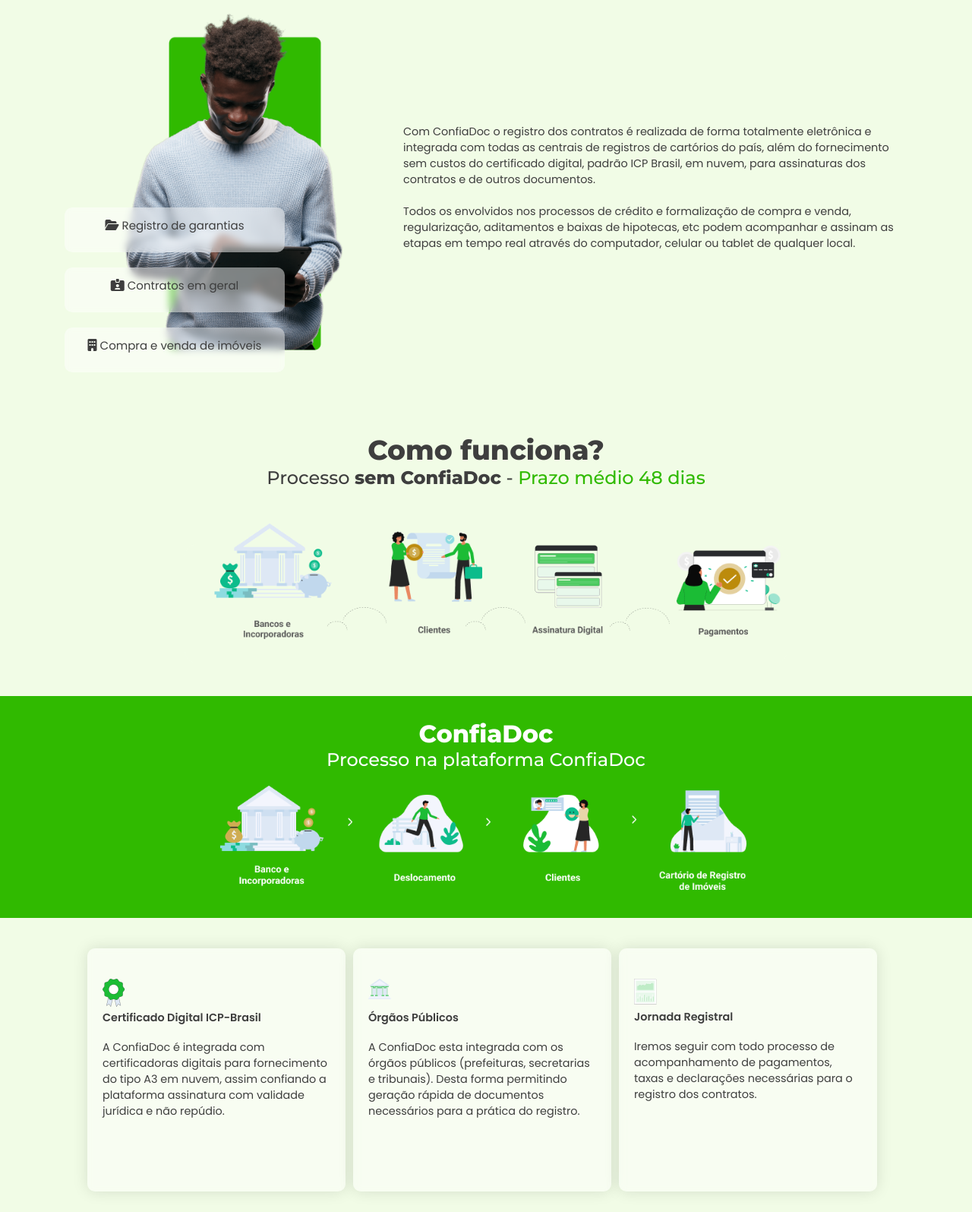
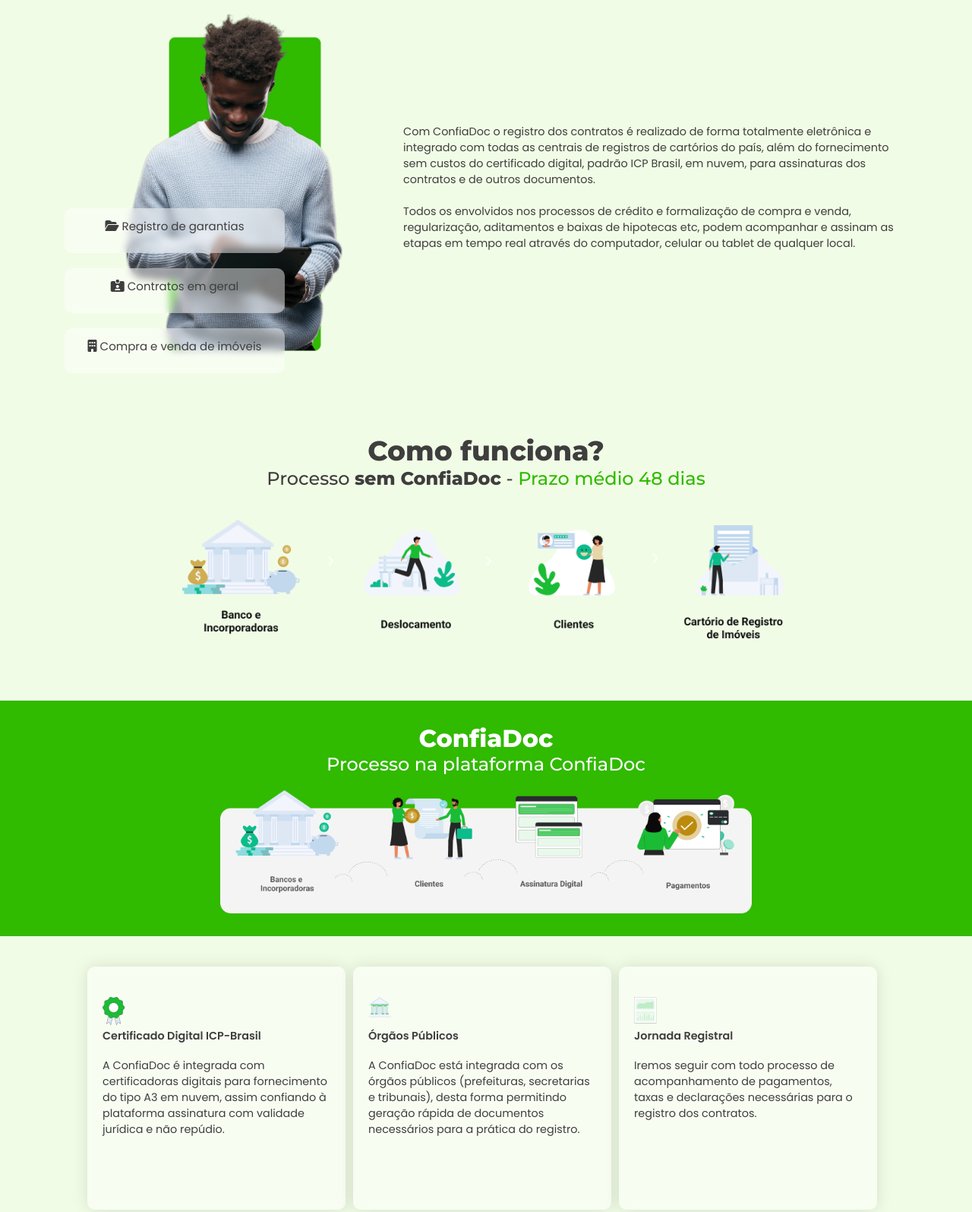
Before and after one commit to D7alth/confiaDoc, a plain HTML site: page index.html in a window 1280 px wide. Shown: the part 777-2372 px from the top of the page at 76% size. Drawn offline with Linux system fonts and the light colour scheme.

Commit message:
build: changin images - 10/02/23

```diff
--- a/index.html
+++ b/index.html
@@ -43,13 +43,13 @@
                     </div>
                     <div class="column-right">
                         <p>
-                            Com ConfiaDoc o registro dos contratos é realizada de forma totalmente
-                            eletrônica e integrada com todas as centrais de registros de cartórios do país,
+                            Com ConfiaDoc o registro dos contratos é realizado de forma totalmente
+                            eletrônica e integrado com todas as centrais de registros de cartórios do país,
                             além do fornecimento sem custos do certificado digital, padrão ICP Brasil, em nuvem, para assinaturas dos
                             contratos e de outros documentos.<br><br>
 
                             Todos os envolvidos nos processos de crédito e formalização de compra e venda,
-                            regularização, aditamentos e baixas de hipotecas, etc podem acompanhar e assinam as etapas em
+                            regularização, aditamentos e baixas de hipotecas etc, podem acompanhar e assinam as etapas em
                             tempo real através do computador, celular ou tablet de qualquer local.
                         </p>
                     </div>
@@ -59,7 +59,7 @@
                 <div class="column-t-s">
                     <h1>Como funciona?</h1>
                     <h2>Processo <strong>sem ConfiaDoc</strong> - <span style="color:#30BA00">Prazo médio 48 dias</span></h2>                        <section id="internal-t-s">
-                      <img src="./assets/framed-12.png" alt="">
+                      <img src="./assets/banking.png" alt="">
                 </div>
             </section>
             <section id="four-s">
@@ -67,7 +67,7 @@
                     <h1>ConfiaDoc</h1>
                     <h2>Processo na plataforma ConfiaDoc</h2>                        <section id="internal-t-s">
                             <div class="row">
-                                <img src="./assets/Group 20 (1).png" alt="">
+                                <img src="./assets/banking2.png" alt="">
                             </div>
                         </div>
             </section>
@@ -80,7 +80,7 @@
                                         <img src="./assets/Group.png" class="card-t-s-fiv-img"><br>
                                         <p class="card-t-s-fiv-title"><b>Certificado Digital ICP-Brasil</b></p><br>
                                         <p>A ConfiaDoc é integrada com certificadoras digitais para
-                                        fornecimento do tipo A3 em nuvem, assim confiando a plataforma
+                                        fornecimento do tipo A3 em nuvem, assim confiando à plataforma
                                         assinatura com validade jurídica e não repúdio.</p>
                                     </div>
                                 </div>
@@ -88,8 +88,8 @@
                                     <div>
                                         <img src="./assets/Group (1).png" class="card-t-s-fiv-img"><br>
                                         <p class="card-t-s-fiv-title"><b>Órgãos Públicos</b></p><br>
-                                        <p>A ConfiaDoc esta integrada com os órgãos públicos
-                                        (prefeituras, secretarias e tribunais). Desta forma permitindo
+                                        <p>A ConfiaDoc está integrada com os órgãos públicos
+                                        (prefeituras, secretarias e tribunais), desta forma permitindo
                                         geração rápida de documentos necessários para a prática do registro.</p>
                                     </div>
                                 </div>
@@ -115,7 +115,7 @@
                                 <li><h3>AGILIDADE</h3></li>
                                 <br>
                                 <p>Emissão e gestão humanizada do processo para fornecimento do
-                                certificado digital para os clientes. já incluso no preço do registro*
+                                certificado digital para os clientes, já incluso no preço do registro*
                                 (vendedores, compradores, testemunhas e banco se for o caso).
                                 </p><br>
 
--- a/style.css
+++ b/style.css
@@ -235,7 +235,7 @@ i{
 #four-s{
 
     padding-top:30px;
-    padding-bottom: 0px;
+    padding-bottom: 30px;
     background-color: #30BA00;
 
 }
```
Also changed, not shown: assets/banking.png (added), assets/banking2.png (added).
